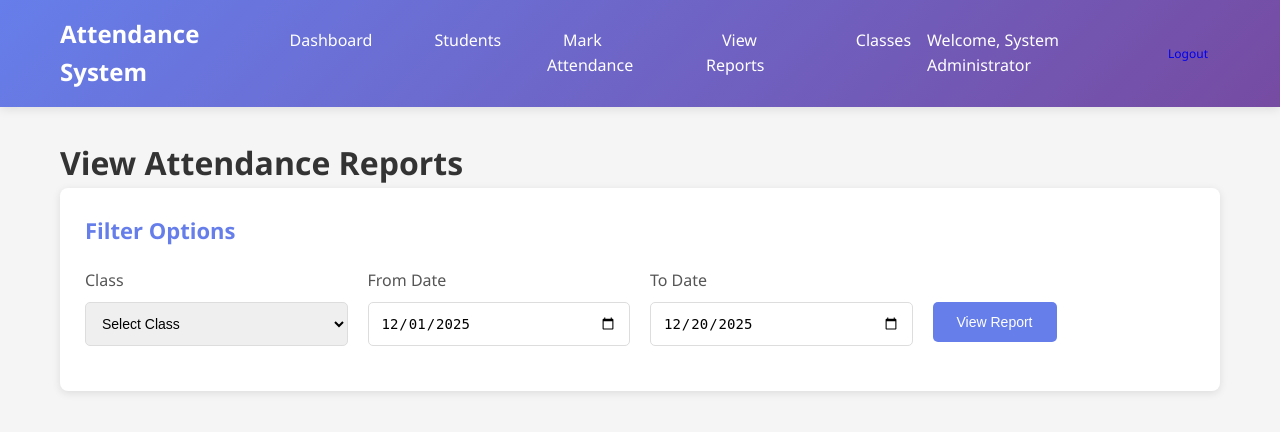
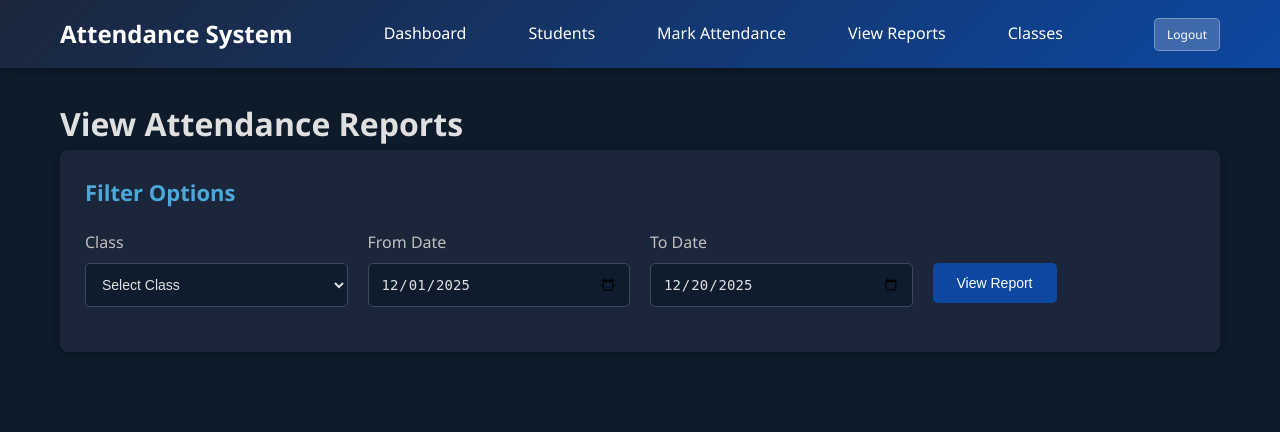
Before and after one commit to miyuruedirisingha/Attendance-management-system-HTML-CSS-PHP-MYSQL, a PHP site: page /view_attendance.php in a window 1280 px wide. Shown: the top 432 px of the page. Run offline with PHP 8.4, Linux system fonts and the light colour scheme; a user stored in the database is signed in; data comes from the database, SQL or seed files in the repository.

Commit message:
change the contand of this project

```diff
--- a/css/style.css
+++ b/css/style.css
@@ -7,8 +7,8 @@
 
 body {
     font-family: 'Segoe UI', Tahoma, Geneva, Verdana, sans-serif;
-    background: #f5f5f5;
-    color: #333;
+    background: #0d1b2a;
+    color: #e0e0e0;
     line-height: 1.6;
 }
 
@@ -44,25 +44,25 @@ body {
 .login-box h2 {
     text-align: center;
     margin-bottom: 30px;
-    color: #666;
+    color: #a0a0a0;
     font-size: 20px;
     font-weight: normal;
 }
 
-.login-footer {
+/*.login-footer {
     margin-top: 20px;
     padding-top: 20px;
     border-top: 1px solid #eee;
     text-align: center;
     font-size: 14px;
     color: #666;
-}
+}*/
 
 /* Navigation Bar */
 .navbar {
-    background: linear-gradient(135deg, #667eea 0%, #764ba2 100%);
+    background: linear-gradient(135deg, #1b263b 0%, #0d47a1 100%);
     color: white;
-    box-shadow: 0 2px 10px rgba(0, 0, 0, 0.1);
+    box-shadow: 0 2px 10px rgba(0, 0, 0, 0.3);
 }
 
 .nav-container {
@@ -109,6 +109,17 @@ body {
     color: white;
 }
 
+.nav-user .btn {
+    background: rgba(255, 255, 255, 0.2);
+    color: white;
+    border: 1px solid rgba(255, 255, 255, 0.3);
+}
+
+.nav-user .btn:hover {
+    background: rgba(255, 255, 255, 0.3);
+    border-color: white;
+}
+
 /* Container */
 .container {
     max-width: 1200px;
@@ -118,15 +129,15 @@ body {
 
 /* Cards */
 .card {
-    background: white;
+    background: #1b263b;
     border-radius: 8px;
     padding: 25px;
     margin-bottom: 25px;
-    box-shadow: 0 2px 8px rgba(0, 0, 0, 0.1);
+    box-shadow: 0 2px 8px rgba(0, 0, 0, 0.3);
 }
 
 .card h2 {
-    color: #667eea;
+    color: #4da8da;
     margin-bottom: 20px;
     font-size: 22px;
 }
@@ -190,7 +201,7 @@ body {
     display: block;
     margin-bottom: 8px;
     font-weight: 500;
-    color: #555;
+    color: #c0c0c0;
 }
 
 .form-group input,
@@ -198,9 +209,11 @@ body {
 .form-group textarea {
     width: 100%;
     padding: 12px;
-    border: 1px solid #ddd;
+    border: 1px solid #3a4a5f;
     border-radius: 5px;
     font-size: 14px;
+    background: #0f1c2e;
+    color: #e0e0e0;
     transition: border-color 0.3s;
 }
 
@@ -237,12 +250,12 @@ body {
 }
 
 .btn-primary {
-    background: #667eea;
+    background: #0d47a1;
     color: white;
 }
 
 .btn-primary:hover {
-    background: #5568d3;
+    background: #1565c0;
 }
 
 .btn-secondary {
--- a/includes/header.php
+++ b/includes/header.php
@@ -13,7 +13,7 @@
         </ul>
 
         <div class="nav-user">
-            <span>Welcome, <?php echo $_SESSION['full_name']; ?></span>
+
             <a href="logout.php" class="btn btn-small">Logout</a>
         </div>
     </div>
--- a/login.php
+++ b/login.php
@@ -42,7 +42,7 @@ if ($_SERVER['REQUEST_METHOD'] == 'POST') {
 <head>
     <meta charset="UTF-8">
     <meta name="viewport" content="width=device-width, initial-scale=1.0">
-    <title>Login - Attendance Management System</title>
+    <title>Attendance Management System</title>
     <link rel="stylesheet" href="css/style.css">
 </head>
 <body class="login-body">
@@ -69,9 +69,6 @@ if ($_SERVER['REQUEST_METHOD'] == 'POST') {
                 <button type="submit" class="btn btn-primary btn-block">Login</button>
             </form>
 
-            <div class="login-footer">
-                <p>Default credentials: <strong>admin</strong> / <strong>admin123</strong></p>
-            </div>
         </div>
     </div>
 </body>
--- a/view_attendance.php
+++ b/view_attendance.php
@@ -14,7 +14,7 @@ $classes = mysqli_query($conn, "SELECT * FROM classes ORDER BY class_name, secti
 <head>
     <meta charset="UTF-8">
     <meta name="viewport" content="width=device-width, initial-scale=1.0">
-    <title>View Attendance - Attendance Management System</title>
+    <title>Attendance Management System</title>
     <link rel="stylesheet" href="css/style.css">
 </head>
 <body>
```
Also changed, not shown: other parts of css/style.css (+17 -15 lines).
